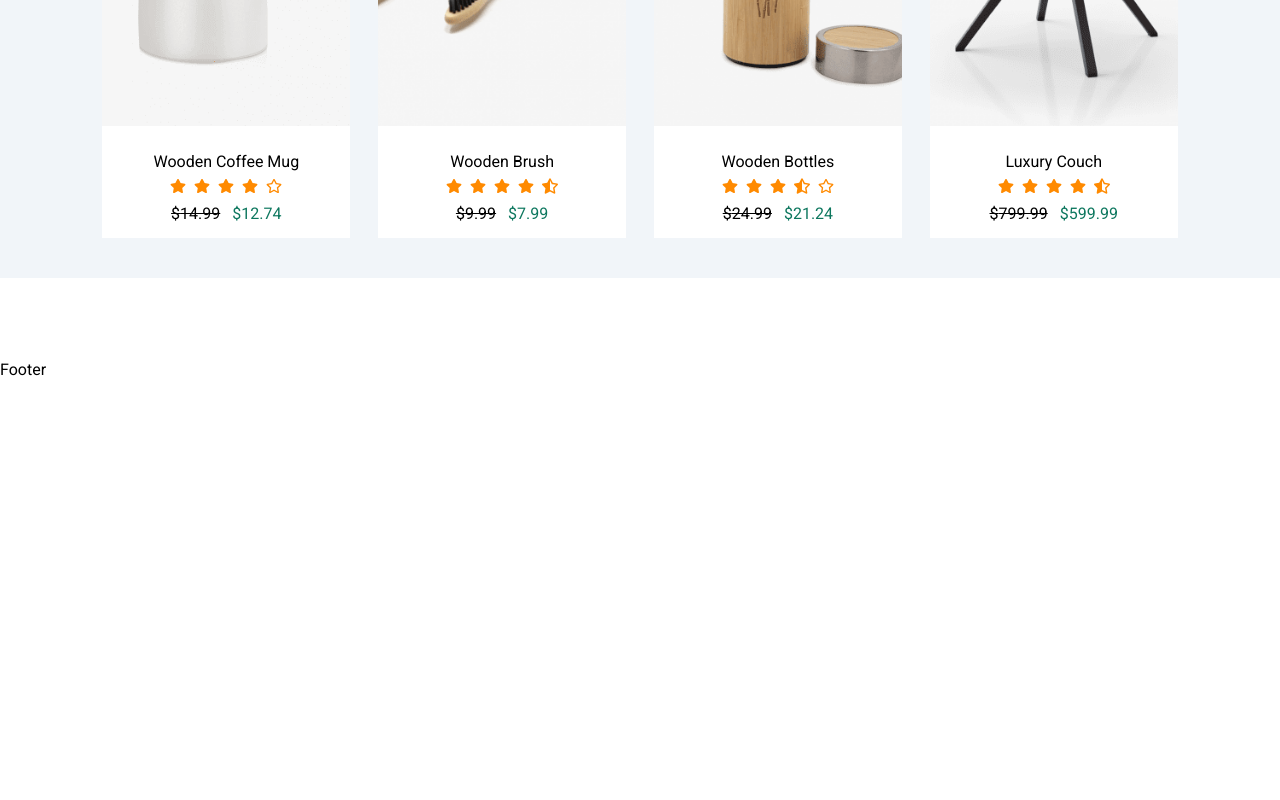
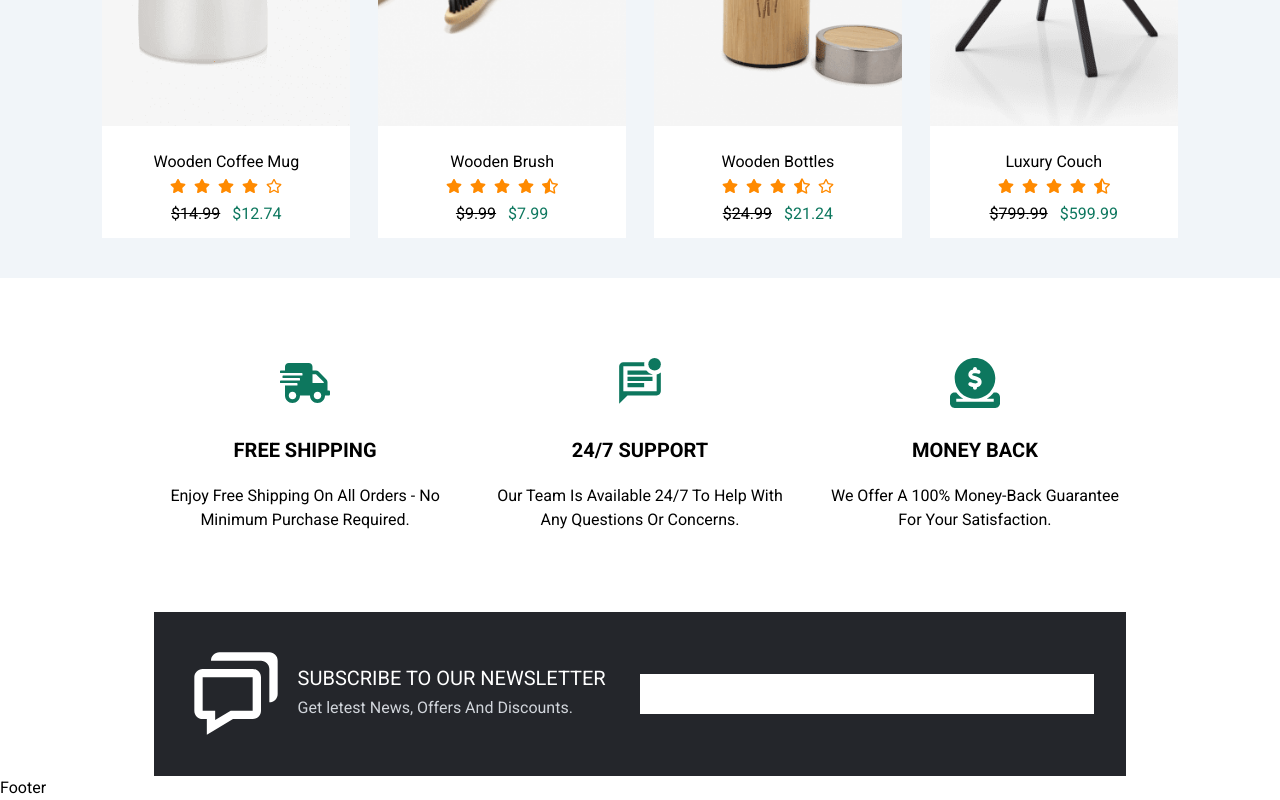
Before and after one commit to MIRNOMAN/root_shop_cart, a React (Vite) app: page / in a window 1280 px wide. Shown: the part 2106-2906 px from the top of the page. Before the commit the page ends 2488 px from the top, so only its background shows below. Built offline with nearby package versions, Linux system fonts and the light colour scheme.

Commit message:
create shipping infromation

```diff
--- /dev/null
+++ b/src/Components/ShippingInfo/ShippingInfo.jsx
@@ -0,0 +1,64 @@
+import { FaShippingFast } from "react-icons/fa";
+import { MdOutlineMarkUnreadChatAlt } from "react-icons/md";
+import { FaCircleDollarToSlot } from "react-icons/fa6";
+import { BiChat } from "react-icons/bi";
+
+
+const additionalInfo = [
+    {
+      id: 1,
+      title: "FREE SHIPPING",
+      description: "Enjoy Free Shipping On All Orders - No Minimum Purchase Required.",
+      icon: <FaShippingFast size={50} />,
+    },
+    {
+      id: 2,
+      title: "24/7 SUPPORT",
+      description: "Our Team Is Available 24/7 To Help With Any Questions Or Concerns.",
+      icon: <MdOutlineMarkUnreadChatAlt size={50} />,
+    },
+    {
+      id: 3,
+      title: "MONEY BACK",
+      description: "We Offer A 100% Money-Back Guarantee For Your Satisfaction.",
+      icon: <FaCircleDollarToSlot size={50} />,
+    },
+  ];
+
+
+const ShippingInfo = () => {
+  return (
+    <>
+    <section className="mx-[12%]">
+        <div className="pb-20 grid grid-cols-1 sm:grid-cols-2 md:grid-cols-3 gap-8">
+            {additionalInfo.map((info) => (
+                <>
+                <div className="flex items-center justify-center flex-col text-center gap-3" key={info.id}>
+                    <div className="text-primary-green">
+                           {info.icon}
+                    </div>
+                    <h3 className="text-xl font-bold mt-4">{info.title}</h3>
+                    <p className="mt-2">{info.description}</p>
+                </div>
+                </>
+            ) )}
+        </div>
+       <div className="box bg-primary p-8 flex flex-col lg:flex-row items-center justify-between">
+           <div className="left flex items-center gap-3">
+               <BiChat size={100} color="white"/>
+               <div >
+                     <h1 className="text-white leading-none text-xl"> SUBSCRIBE TO OUR NEWSLETTER</h1>
+                     <h2 className="text-gray-300 mt-2"> Get letest News, Offers And Discounts.</h2>
+               </div>
+
+           </div>
+           <div className="left w-full p-5 px-8 lg:w-1/2 bg-white">
+
+           </div>
+       </div>
+    </section>
+    </>
+  )
+}
+
+export default ShippingInfo
--- a/src/pages/Home/Home.jsx
+++ b/src/pages/Home/Home.jsx
@@ -1,6 +1,7 @@
 import Bannar from "../../Components/Bannar/Bannar"
 import Hero from "../../Components/Hero/Hero"
 import Product from "../../Components/Product/Product"
+import ShippingInfo from "../../Components/ShippingInfo/ShippingInfo"
 
 
 
@@ -13,6 +14,7 @@ const Home = () => {
       <Hero></Hero>
       <Bannar></Bannar>
       <Product></Product>
+      <ShippingInfo></ShippingInfo>
     </div>
   )
 }
```
